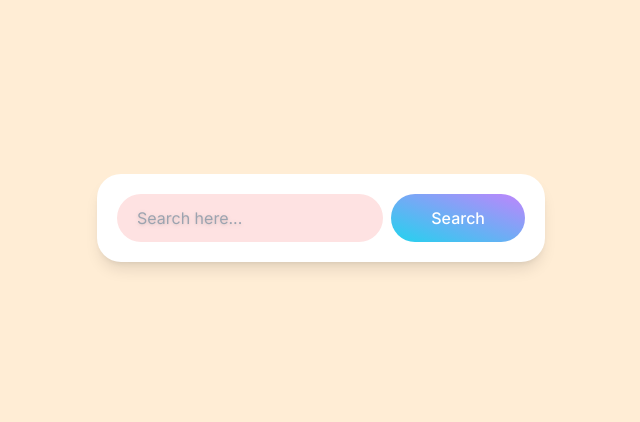
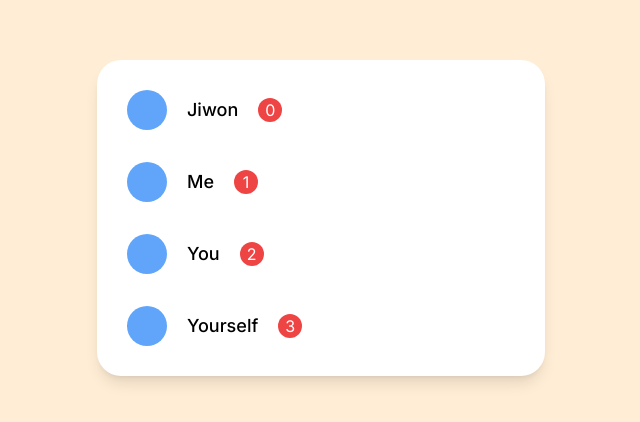
Before and after one commit to jiwonkim16/Carrot-Market-Reloaded, a Next.js app: page / in a window 1280 px wide. Shown: the part 182-604 px from the top of the page, without its empty margins (319-959 px from the left). Built offline with nearby package versions, Linux system fonts and the light colour scheme.

Commit message:
List and Animate

```diff
--- a/app/page.tsx
+++ b/app/page.tsx
@@ -1,16 +1,17 @@
 export default function Home() {
   return (
     <main className="bg-gray-100 h-screen sm:bg-red-100 md:bg-green-100 lg:bg-cyan-100 xl:bg-orange-100 2xl:bg-purple-100 flex items-center justify-center p-5">
-      <div className="bg-white w-full shadow-lg p-5 rounded-3xl max-w-md flex flex-col md:flex-row gap-2">
-        <input
-          className="w-full peer invalid:bg-red-100 invalid:focus:ring-red-500 rounded-full h-12 bg-gray-200 pl-5 outline-none ring ring-transparent focus:ring-green-500 focus:ring-offset-2 transition-shadow placeholder:drop-shadow"
-          type="text"
-          required
-          placeholder="Search here..."
-        />
-        <button className="bg-gradient-to-tr from-cyan-400 to-purple-400 peer-invalid:bg-red-100 text-white py-2 rounded-full active:scale-90 transition-transform font-medium outline-none md:px-10">
-          Search
-        </button>
+      <div className="bg-white w-full shadow-lg p-5 rounded-3xl max-w-md flex flex-col gap-3">
+        {["Jiwon", "Me", "You", "Yourself"].map((person, index) => (
+          <div key={index} className="flex items-center gap-5 p-2.5 rounded-xl">
+            <div className="size-10 bg-blue-400 rounded-full"></div>
+            <span className="text-lg font-medium">{person}</span>
+            <div className="size-6 bg-red-500 text-white flex items-center justify-center rounded-full relative">
+              <span className="z-10">{index}</span>
+              <div className="size-6 bg-red-500 rounded-full absolute animate-ping"></div>
+            </div>
+          </div>
+        ))}
       </div>
     </main>
   );
```
